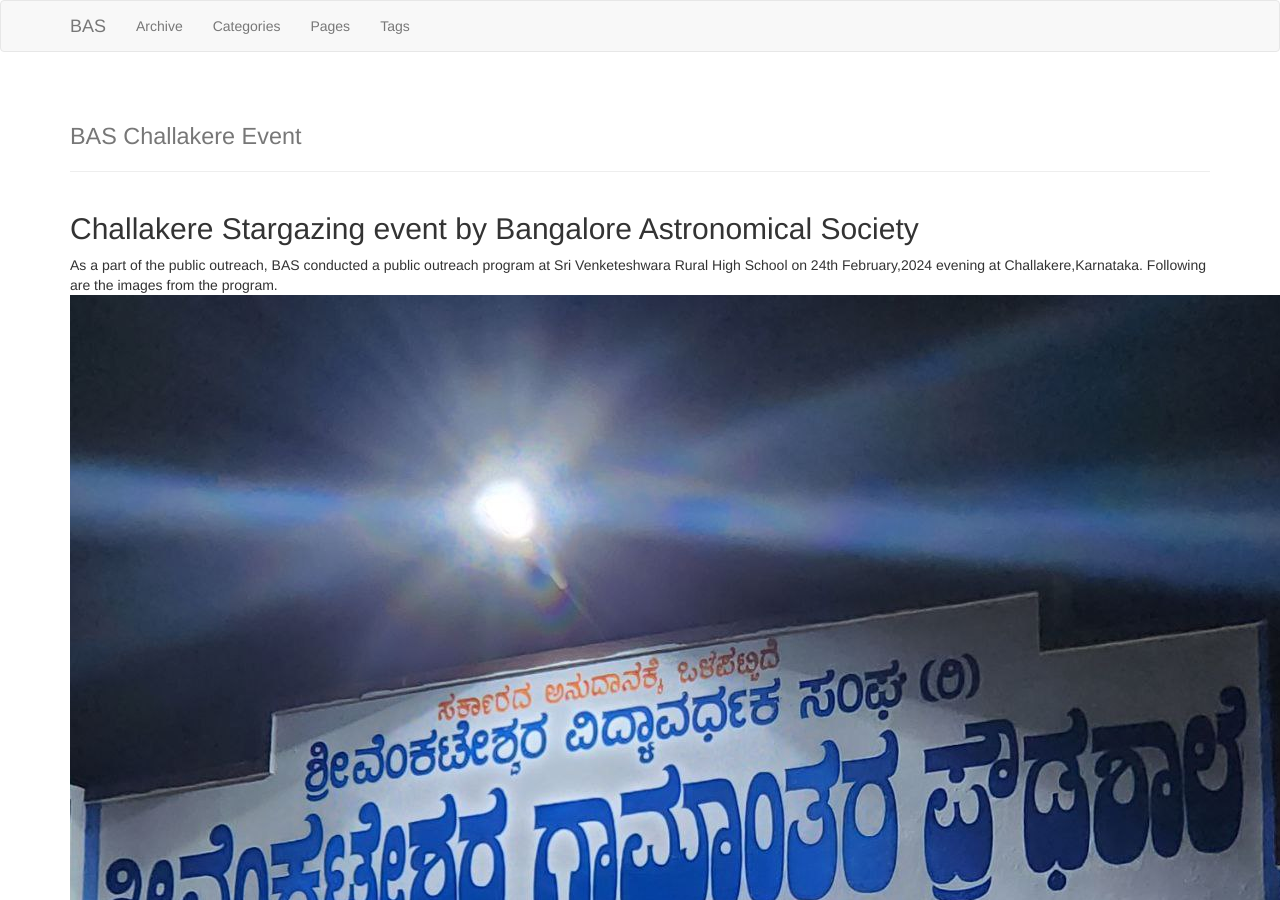
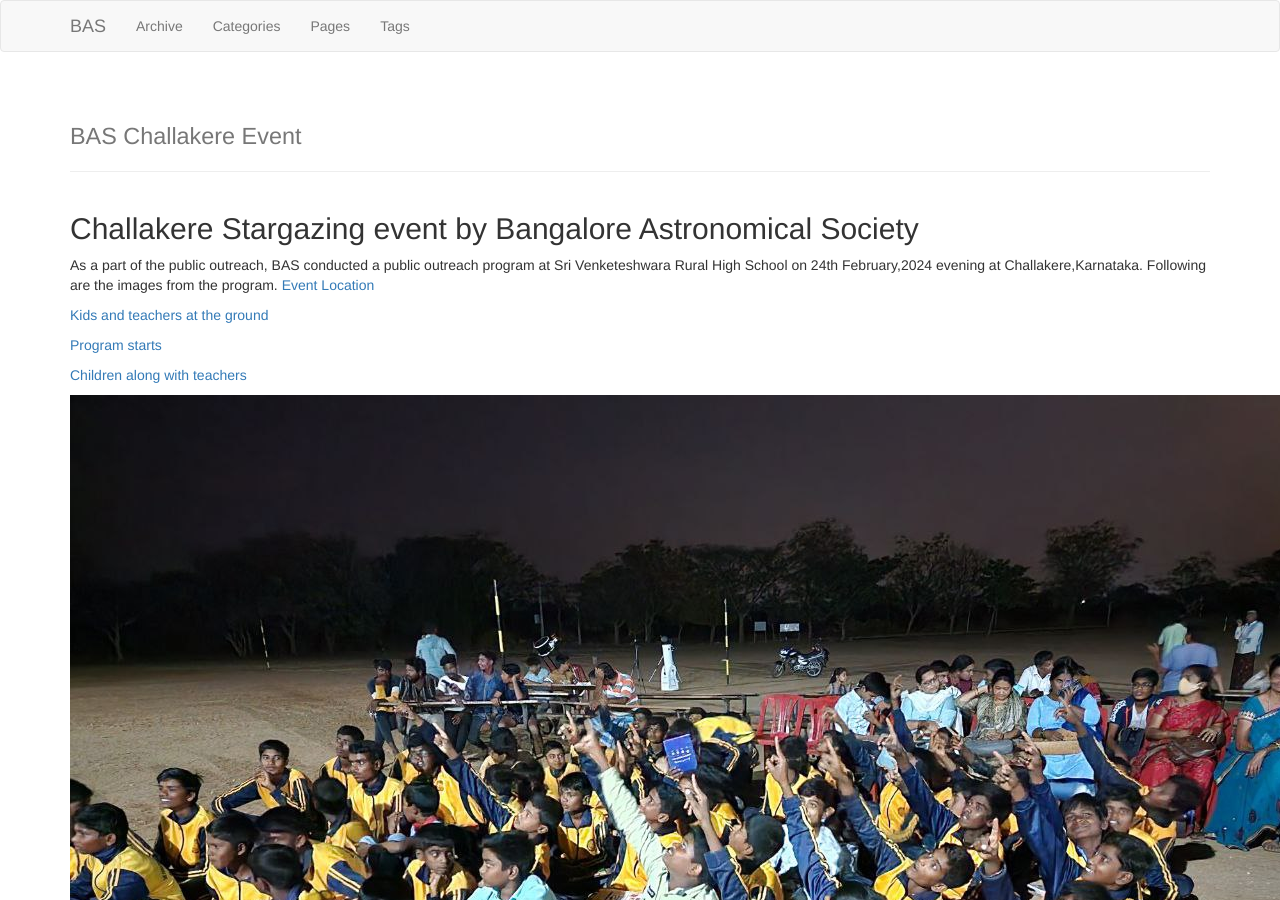
Before and after one commit to bas-org/bas-org.github.io, a Jekyll site: the page built from events/2024-02-26-Challakere-event.markdown, in a window 1280 px wide and 900 px high. Built offline with Jekyll 4.4.1, drawn with Linux system fonts in a browser that asks for light colours; nearby versions of some CDN libraries; library files that are not in the unit come from our copies; comment, search, counter and statistics services are not loaded.

Commit message:
Update 2024-02-26-Challakere-event.markdown
Added titles to try to fix the images issue.Shot in the dark.

```diff
--- a/events/2024-02-26-Challakere-event.markdown
+++ b/events/2024-02-26-Challakere-event.markdown
@@ -10,10 +10,14 @@ tags : [Public Outreach]
 ## Challakere Stargazing event by Bangalore Astronomical Society
 As a part of the public outreach, BAS conducted a public outreach program at Sri Venketeshwara Rural High School on 24th February,2024 evening at Challakere,Karnataka.
 Following are the images from the program.
-![](../assets/images/Challakere_20240224/name_board.jpg)
-![](../assets/images/Challakere_20240224/kids_1.jpg)
-![](../assets/images/Challakere_20240224/kids_2.jpg)
-![](../assets/images/Challakere_20240224/kids_teacher.jpg)
+[Event Location](../assets/images/Challakere_20240224/name_board.jpg)
+
+[Kids and teachers at the ground](../assets/images/Challakere_20240224/kids_1.jpg)
+
+[Program starts](../assets/images/Challakere_20240224/kids_2.jpg)
+
+[Children along with teachers](../assets/images/Challakere_20240224/kids_teacher.jpg)
+
 ![](../assets/images/Challakere_20240224/kids_teacher_1.jpg)
 
 A brief summary of the event shall follow.
```
